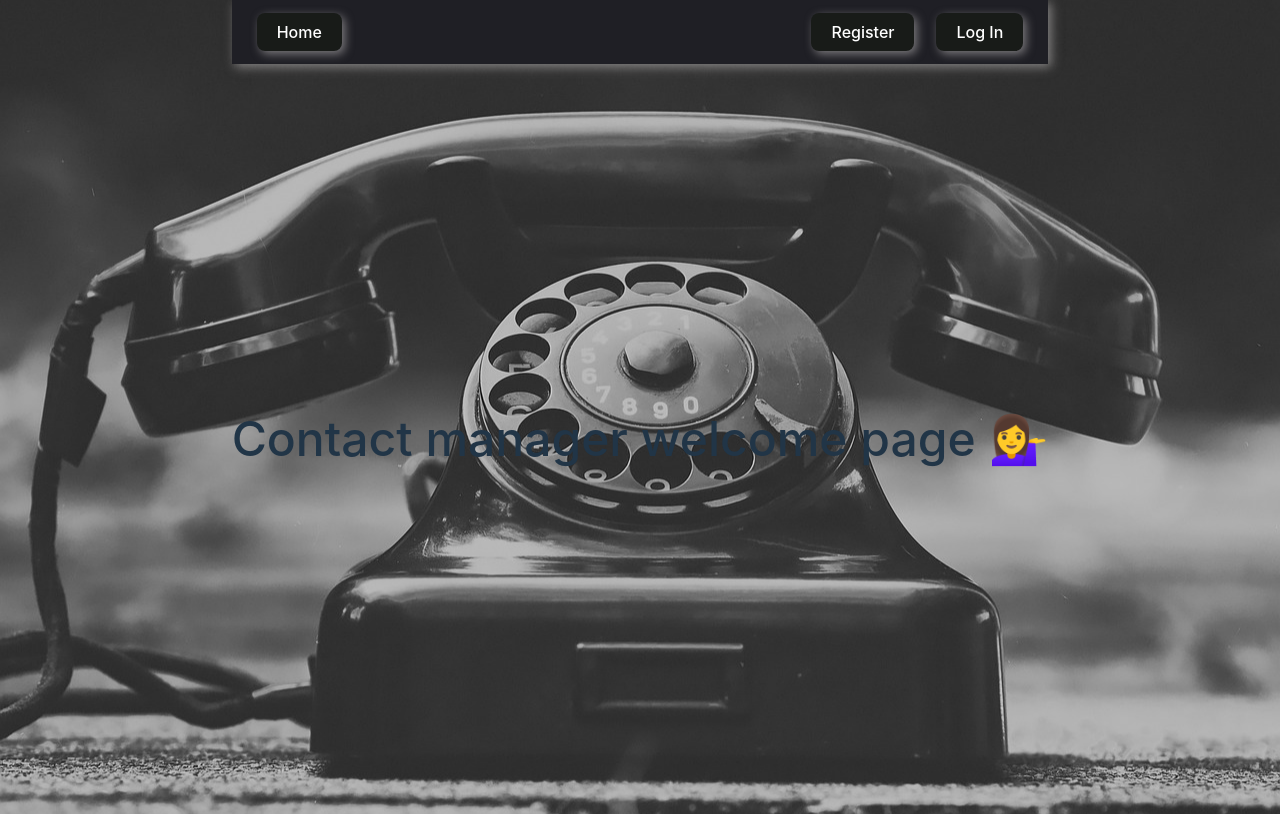
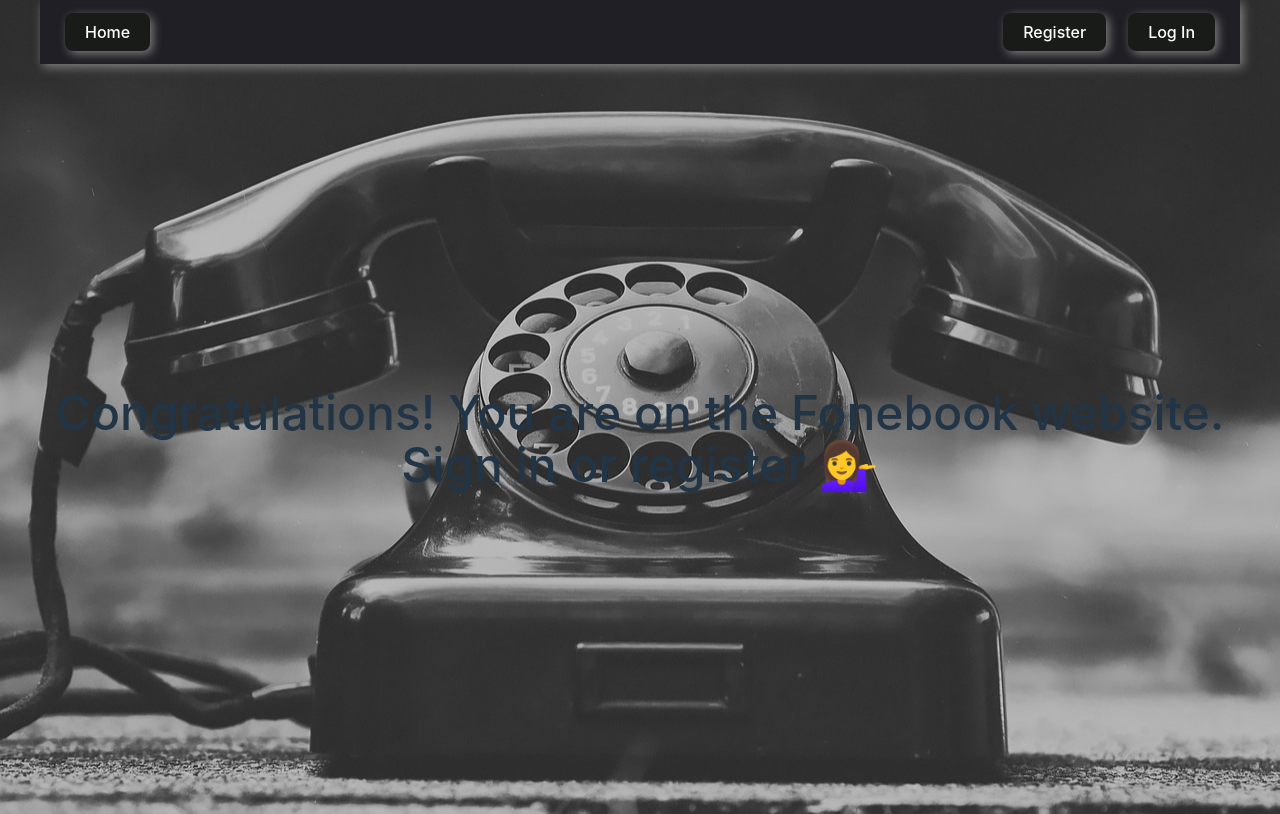
Before and after one commit to SvitlanaHu/goit-react-hw-08, a React (Vite) app: page / in a window 1280 px wide. Built offline with nearby package versions, Linux system fonts and the light colour scheme.

Commit message:
fixed contactForm

```diff
--- a/src/components/Contact/Contact.jsx
+++ b/src/components/Contact/Contact.jsx
@@ -4,14 +4,14 @@
 import { useDispatch } from "react-redux";
 import { deleteContacts } from "../../redux/Contacts/operations";
 import Button from "../Button/Button";
-// import DeleteIcon from "@mui/icons-material/Delete";
+import DeleteIcon from "@mui/icons-material/Delete";
 import toast from "react-hot-toast";
 
-const Contact = ({ contact }) => {
+const Contact = ({ name, number, id}) => {
   const dispatch = useDispatch();
 
   const handleDeleteContact = () => {
-    dispatch(deleteContacts(contact.id))
+    dispatch(deleteContacts(id))
       .unwrap()
       .then(() => {
         toast.success("The contact has been deleted");
@@ -25,17 +25,17 @@
     <li className={styles.item}>
         <div className={styles.box}>
             <div className={styles.str}>
-                <IoPerson className={styles.icon} /><span className={styles.name}>   {contact.name}</span>
+                <IoPerson className={styles.icon} /><span className={styles.name}>   {name}</span>
             </div>
             <div className={styles.str}>
-                <FaPhoneAlt className={styles.icon} /><span className={styles.number}>   {contact.number}</span>
+                <FaPhoneAlt className={styles.icon} /><span className={styles.number}>   {number}</span>
             </div>
         </div>
       <Button
         variant="outlined"
         size="small"
         onClick={handleDeleteContact}
-        // startIcon={<DeleteIcon />}
+        startIcon={<DeleteIcon />}
       >
         Delete
       </Button>
--- a/src/components/ContactForm/ContactForm.module.css
+++ b/src/components/ContactForm/ContactForm.module.css
@@ -1,6 +1,6 @@
 .container {
   margin-top: 20px;
-  min-width: 475px;
+  min-width: 100%;
   padding: 20px;
   border-radius: 8px;
   box-shadow: 3px 3px 10px rgba(216, 212, 212, 0.5);
@@ -24,6 +24,8 @@
   width: 100%;
   display: block;
   font-weight: bold;
+  margin-bottom: 16px;
+  padding: 10px;
 }
 
 .field {
--- a/src/components/LoginForm/LoginForm.module.css
+++ b/src/components/LoginForm/LoginForm.module.css
@@ -30,6 +30,7 @@
   width: 100%;
   padding: 8px;
   font-size: 16px;
+  border: 1px solid #ccc;
   border-radius: 4px;
 }
 
--- a/src/components/Navigation/Navigation.jsx
+++ b/src/components/Navigation/Navigation.jsx
@@ -11,11 +11,13 @@
       <NavLink className={styles.link} to="/">
         <Button variant="contained">Home</Button>
       </NavLink>
-      {isLoggedIn && (
-        <NavLink className={styles.link} to="/contacts">
-          <Button variant="contained">Contacts</Button>
-        </NavLink>
+      <div className={styles.nav}>
+         {isLoggedIn && (
+           <NavLink className={styles.link} to="/contacts">
+             <Button variant="contained">Contacts</Button>
+           </NavLink>
       )}
+      </div>
     </nav>
   );
 };
--- a/src/components/Navigation/Navigation.module.css
+++ b/src/components/Navigation/Navigation.module.css
@@ -1,4 +1,5 @@
 .nav {
   display: flex;
+  flex-direction: row;
   gap: 12px;
 }
--- a/src/pages/Home.jsx
+++ b/src/pages/Home.jsx
@@ -7,6 +7,8 @@
     justifyContent: "center",
   },
   title: {
+    display: "block",
+    maxWidth: "1200px",
     fontWeight: 500,
     fontSize: 48,
     textAlign: "center",
@@ -19,7 +21,9 @@
       <DocumentTitle>Home</DocumentTitle>
       <div style={styles.container}>
         <h1 style={styles.title}>
-          Contact manager welcome page{" "}
+          Congratulations!
+          You are on the Fonebook website.
+          Sign in or register{" "}
           <span role="img" aria-label="Greeting icon">
             💁‍♀️
           </span>
```
